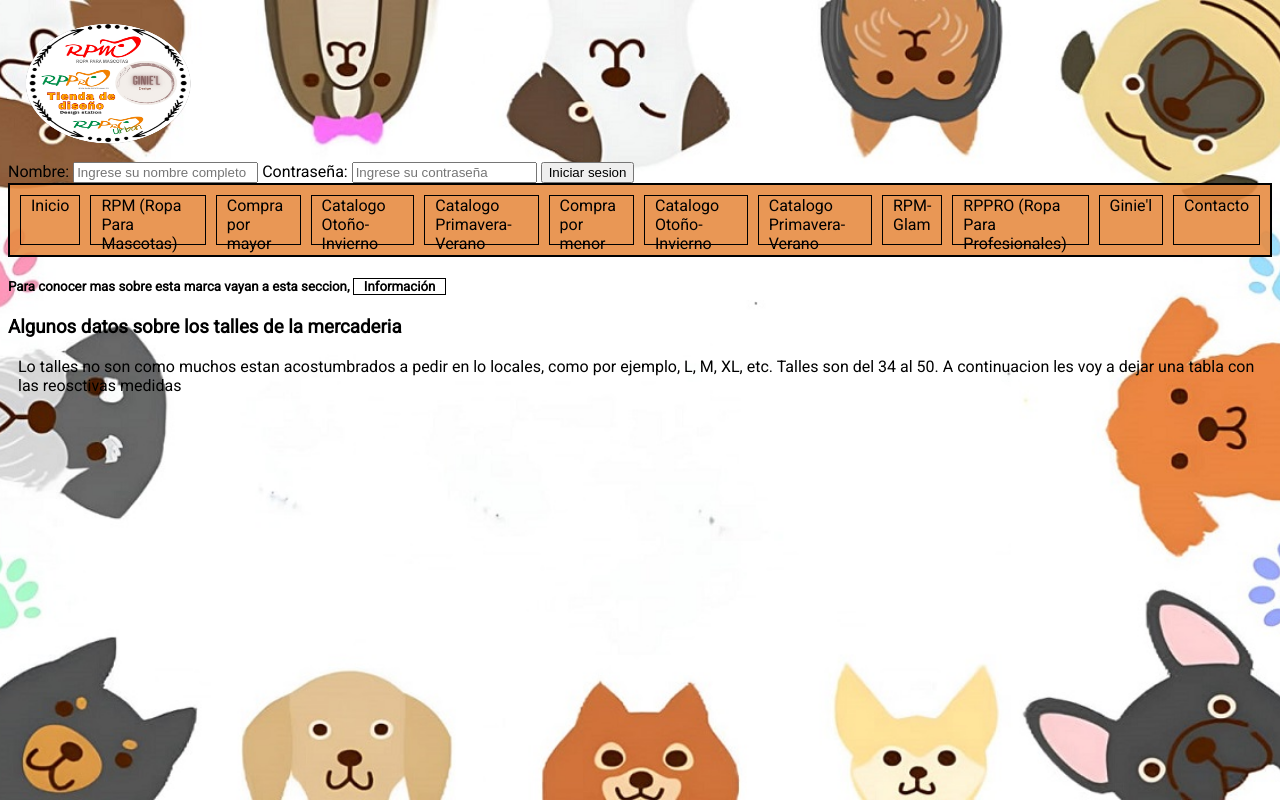
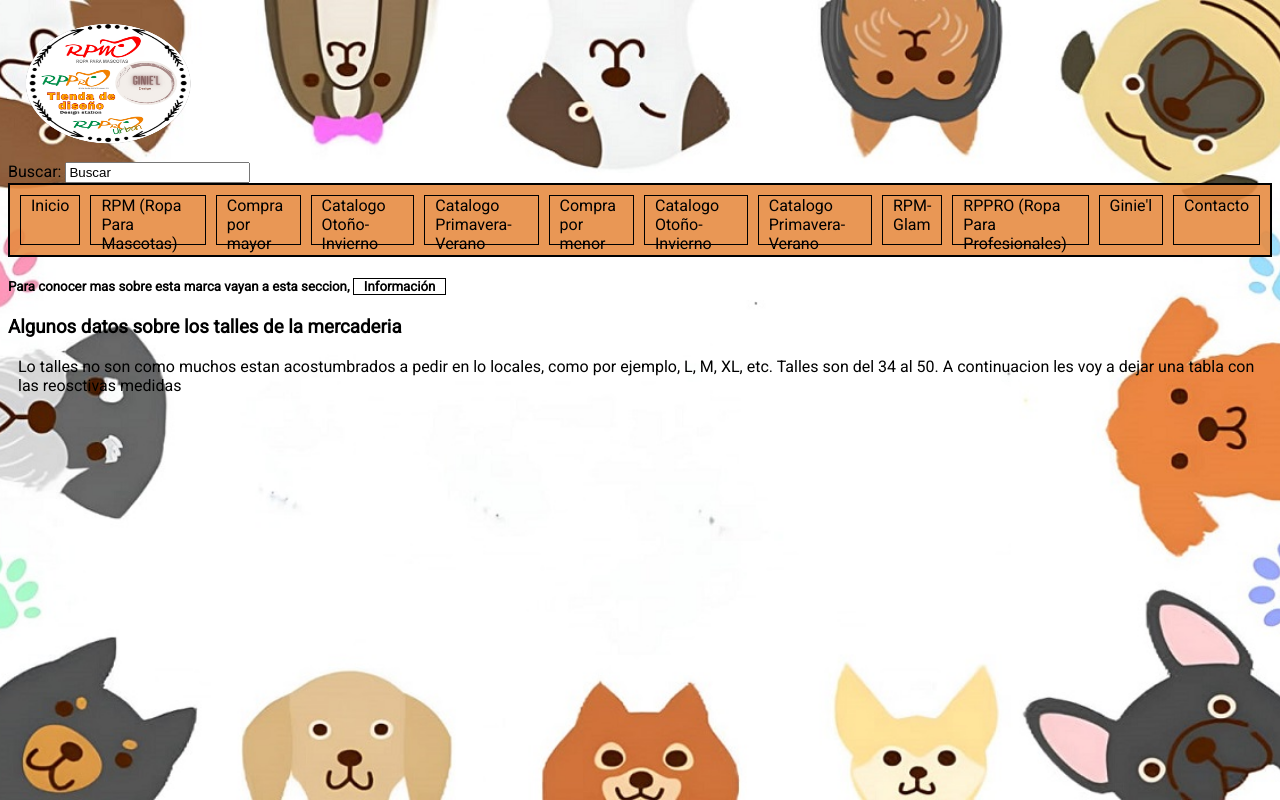
Before and after one commit to NICOGATT/Proyecto01, a plain HTML site: page Tienda/RPPRO.html in a window 1280 px wide. Drawn offline with Linux system fonts and the light colour scheme; a web font is replaced by a local one.

Commit message:
cambie el formulario por un input de busqueda

```diff
--- a/Tienda/RPPRO.html
+++ b/Tienda/RPPRO.html
@@ -9,12 +9,9 @@
 </head>
 <body>
     <img src="../Img/Logo2.png" alt="Logo RPM y RPPRO" class="Logo">
-    <form action="" method="post">
-      <label for="Nombre">Nombre:</label>
-      <input type="text" name="Nombre" id="Nombre" placeholder="Ingrese su nombre completo">
-      <label for="password">Contraseña:</label>
-      <input type="password" name="password" id="password" placeholder="Ingrese su contraseña">
-      <input type="submit" value="Iniciar sesion">
+    <form action="" method="post" class="formulario">
+      <label for="search">Buscar:</label>
+      <input type="search" name="search" id="search" value="Buscar">
     </form>
     <nav class="Menu">
       <a href="#">Inicio</a>
```
